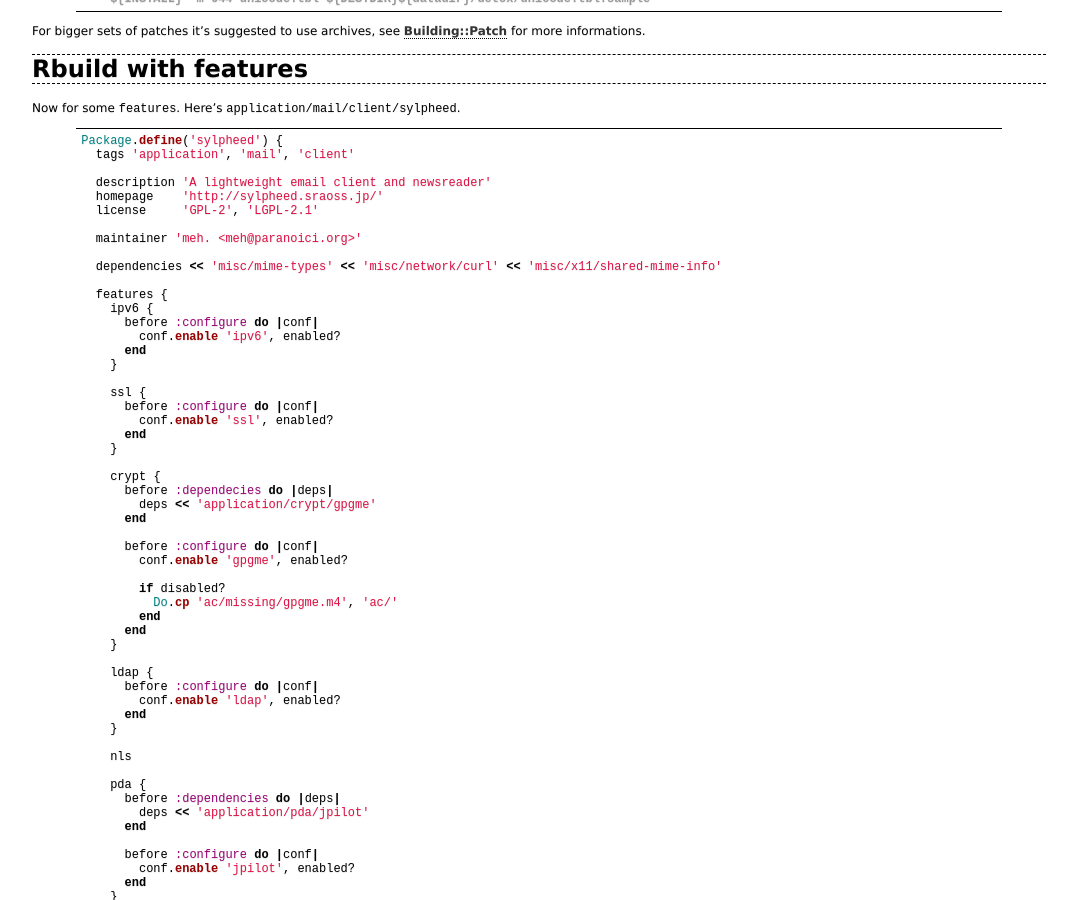
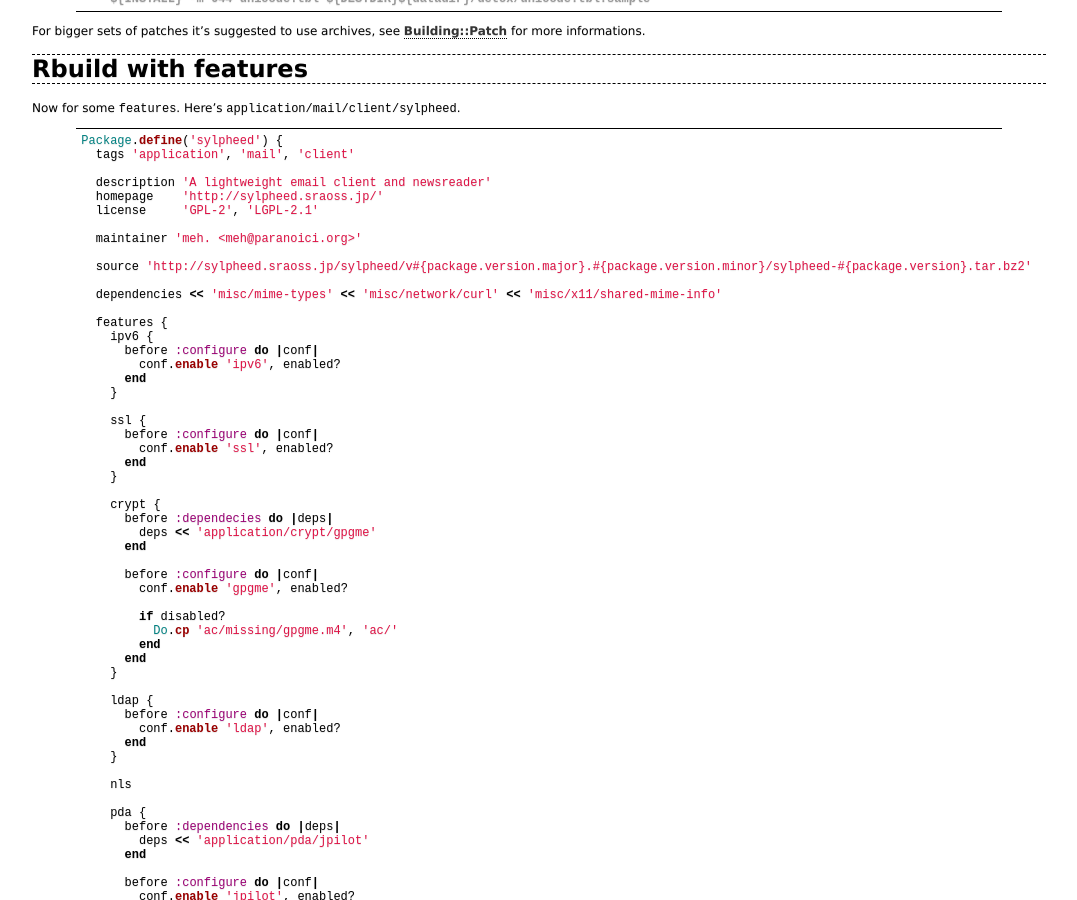
Before and after one commit to distro/distro.github.com, a Jekyll site: the page built from docs/en/packo/quickstart.md, in a window 1280 px wide and 900 px high, scrolled down 3897 px. Shown: the whole window, without its empty margins (101-1178 px from the left). Built offline with Jekyll 4.4.1, drawn with Linux system fonts in a browser that asks for light colours.

Commit message:
docs/en/packo/quickstart: forgot the source in the last example

```diff
--- a/docs/en/packo/quickstart.md
+++ b/docs/en/packo/quickstart.md
@@ -307,6 +307,8 @@
 
   maintainer 'meh. <meh@paranoici.org>'
 
+  source 'http://sylpheed.sraoss.jp/sylpheed/v#{package.version.major}.#{package.version.minor}/sylpheed-#{package.version}.tar.bz2'
+
   dependencies << 'misc/mime-types' << 'misc/network/curl' << 'misc/x11/shared-mime-info'
 
   features {
```
